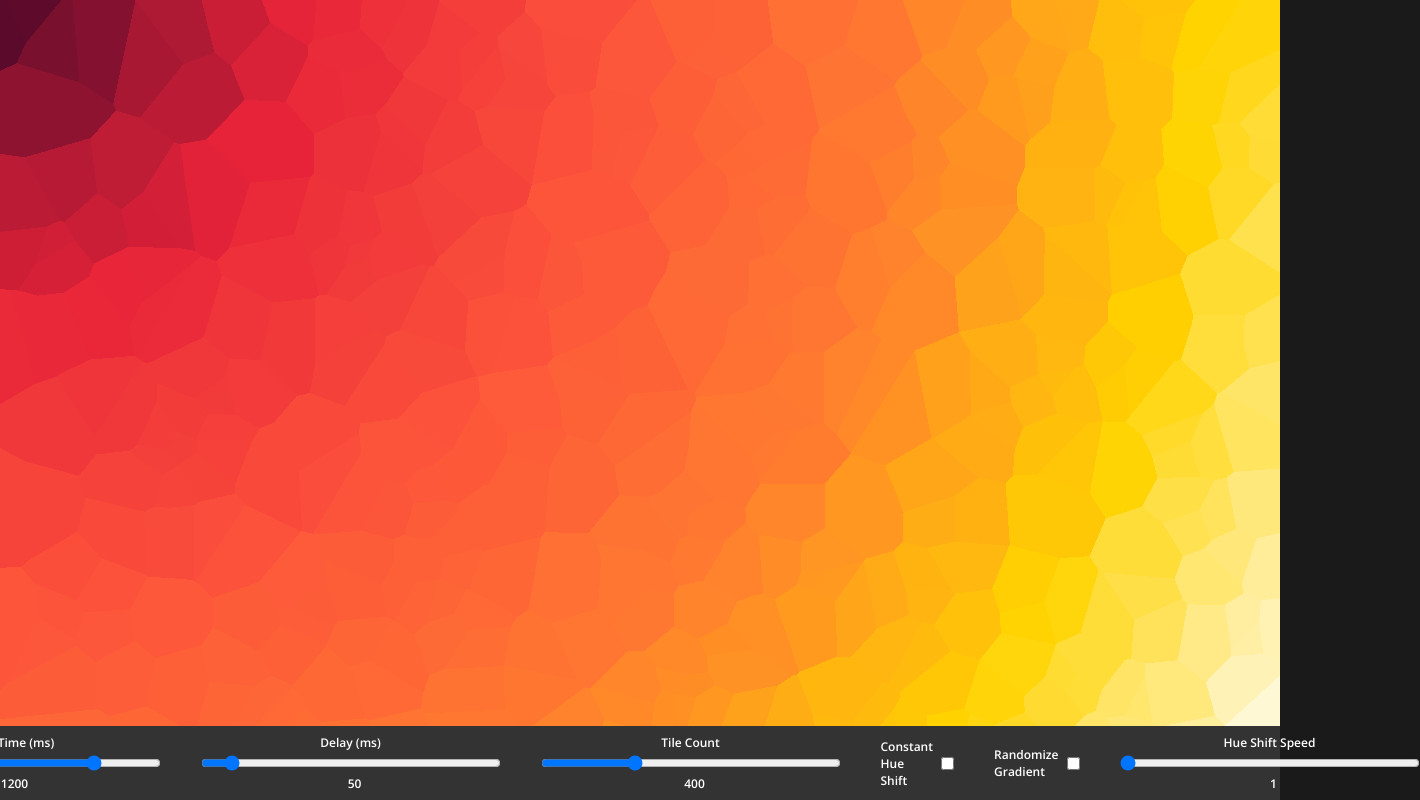
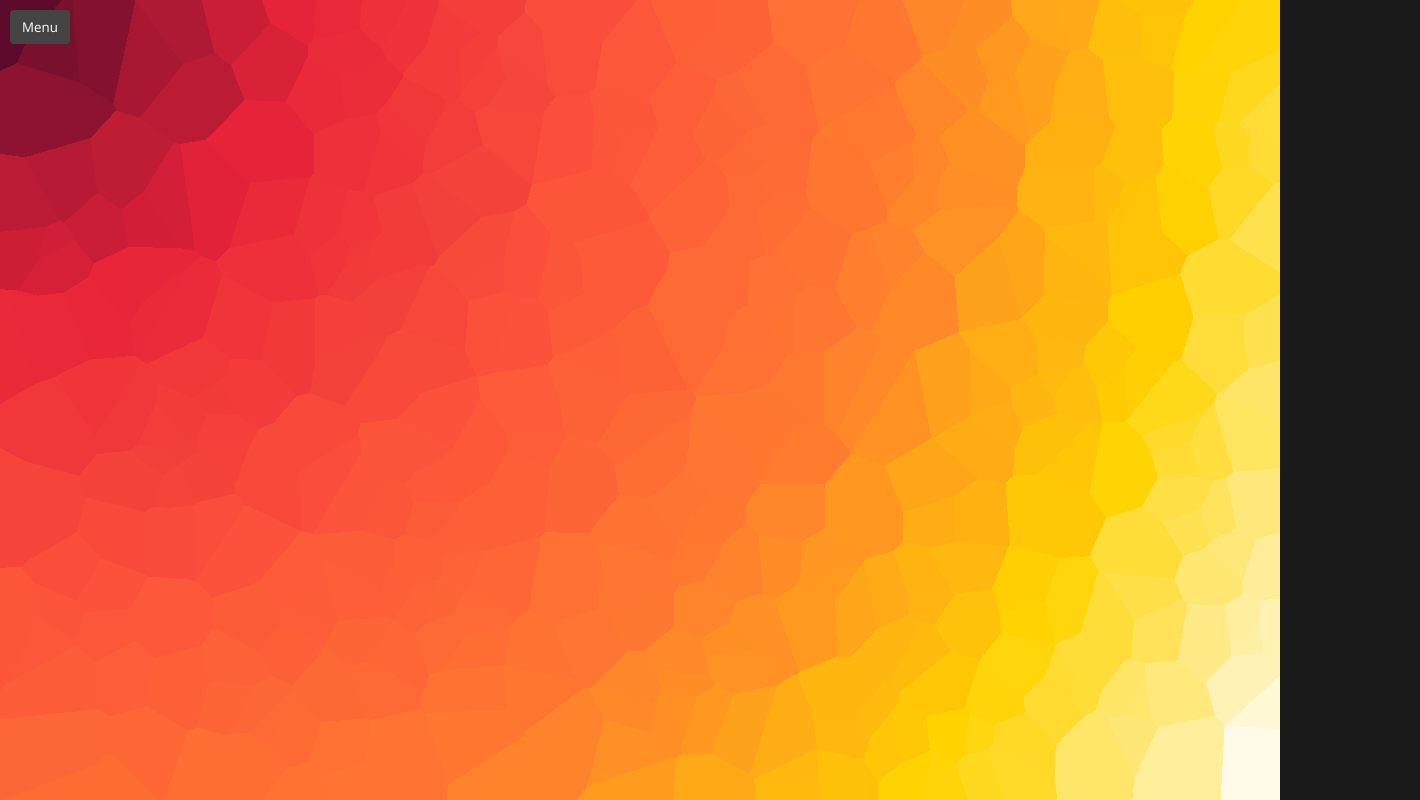
Before and after one commit to nmerchant/mosaic, a plain HTML site: page index.html in a window 1280 px wide. Shown: the whole page, 1420 px wide, since content can reach past the window. Drawn offline with nearby package versions, Linux system fonts and the light colour scheme.

Commit message:
sidebar menu

```diff
--- a/index.html
+++ b/index.html
@@ -3,7 +3,7 @@
 <head>
   <meta charset="UTF-8" />
   <meta name="viewport" content="width=device-width, initial-scale=1.0"/>
-  <title>Voronoi Cascading Hue Shifts (Version 10) - Single Fade</title>
+  <title>Voronoi Mosaic with Responsive Sidebar (Version 11)</title>
   <!-- Google Font: Open Sans -->
   <link
     href="https://fonts.googleapis.com/css2?family=Open+Sans:wght@400;600&display=swap"
@@ -26,26 +26,50 @@
     svg {
       display: block;
     }
-    .controls {
-      position: absolute;
-      bottom: 0;
+
+    /* Sidebar Drawer */
+    .drawer {
+      position: fixed;
+      top: 0;
       left: 0;
-      width: 100%;
+      width: 320px;
+      height: 100%;
       background: #333;
       color: #fff;
-      display: flex;
-      justify-content: center;
-      align-items: center;
-      padding: 8px;
-      gap: 20px;
+      transition: transform 0.3s ease;
+      transform: translateX(-100%);
+      padding: 12px;
+      overflow-y: auto;
+      z-index: 999;
     }
-    .slider-group {
+    .drawer.open {
+      transform: translateX(0);
+    }
+    /* Drawer Toggler Button */
+    .drawer-toggle {
+      position: fixed;
+      top: 10px;
+      left: 10px;
+      z-index: 1000;
+      background: #444;
+      color: #fff;
+      border: none;
+      padding: 8px 12px;
+      cursor: pointer;
+      border-radius: 4px;
+    }
+    .drawer-toggle:hover {
+      background: #555;
+    }
+
+    /* Sliders and toggles inside the drawer */
+    .slider-group, .toggle-group {
       display: flex;
       flex-direction: column;
-      align-items: center;
-      margin: 0 10px;
+      margin-bottom: 12px;
     }
-    .slider-group label {
+    .slider-group label,
+    .toggle-group label {
       font-weight: 600;
       margin-bottom: 4px;
     }
@@ -54,24 +78,28 @@
       font-weight: 600;
     }
     .slider-group input[type="range"] {
-      width: 300px;
+      width: 100%;
       margin-bottom: 4px;
     }
-    .toggle-group {
-      display: flex;
-      flex-direction: row;
-      align-items: center;
-      margin: 0 10px;
+    .toggle-group input[type="checkbox"] {
+      margin-top: 4px;
+      transform: scale(1.2);
+      cursor: pointer;
     }
-    .toggle-group label {
-      font-weight: 600;
-      margin-right: 8px;
+
+    /* Responsive Drawer: show/hide button on small screens */
+    @media (max-width: 768px) {
+      .drawer {
+        width: 260px;
+      }
     }
   </style>
 </head>
 <body>
 
-<div class="controls">
+<button class="drawer-toggle" onclick="toggleDrawer()">Menu</button>
+
+<div id="drawer" class="drawer">
   <div class="slider-group">
     <label for="fadeTimeSlider">Fade Time (ms)</label>
     <input
@@ -132,7 +160,10 @@
 </div>
 
 <script>
-  /* Version 10. Explanation: We unify fade so there's only one transition per BFS tile. */
+  /* Version 11:
+     Responsive with a sidebar drawer.
+     Full fade approach from version 10.
+  */
 
   const F_TIME_MIN = 50,
         F_TIME_MAX = 1500,
@@ -158,13 +189,19 @@
   let startTime = 0;
   let baseColors = {};
 
-  function getCycleTime() {
+  // Drawer toggler
+  function toggleDrawer(){
+    const drawer = document.getElementById("drawer");
+    drawer.classList.toggle("open");
+  }
+
+  function getCycleTime(){
     return BASE_CYCLE_TIME / hueShiftSpeed;
   }
 
   window.addEventListener("DOMContentLoaded", initSliders);
 
-  function initSliders() {
+  function initSliders(){
     const fadeTimeSlider = document.getElementById('fadeTimeSlider');
     fadeTimeSlider.min = F_TIME_MIN;
     fadeTimeSlider.max = F_TIME_MAX;
@@ -194,55 +231,46 @@
     document.getElementById('hueShiftSpeedVal').textContent = hueShiftSpeed;
   }
 
-  function adjustHue(color, shift) {
+  function adjustHue(color, shift){
     const rgb = d3.rgb(color);
     const r = rgb.r / 255;
     const g = rgb.g / 255;
     const b = rgb.b / 255;
+    const max = Math.max(r,g,b);
+    const min = Math.min(r,g,b);
+    const delta = max-min;
 
-    const max = Math.max(r, g, b);
-    const min = Math.min(r, g, b);
-    const delta = max - min;
+    let h=0;
+    if(delta!==0){
+      if(max===r)h=((g-b)/delta+(g<b?6:0))*60;
+      else if(max===g)h=((b-r)/delta+2)*60;
+      else h=((r-g)/delta+4)*60;
+    }
+    const s=(max===0?0:delta/max);
+    const v=max;
+    h=(h+shift)%360;
 
-    let h = 0;
-    if (delta !== 0) {
-      if (max === r) {
-        h = ((g - b) / delta + (g < b ? 6 : 0)) * 60;
-      } else if (max === g) {
-        h = ((b - r) / delta + 2) * 60;
-      } else {
-        h = ((r - g) / delta + 4) * 60;
-      }
-    }
-    const s = (max === 0 ? 0 : delta / max);
-    const v = max;
+    const c=v*s;
+    const x=c*(1-Math.abs((h/60)%2-1));
+    const m=v-c;
+    let r1=0,g1=0,b1=0;
+    if(h<60)  [r1,g1,b1]=[c,x,0];
+    else if(h<120)[r1,g1,b1]=[x,c,0];
+    else if(h<180)[r1,g1,b1]=[0,c,x];
+    else if(h<240)[r1,g1,b1]=[0,x,c];
+    else if(h<300)[r1,g1,b1]=[x,0,c];
+    else        [r1,g1,b1]=[c,0,x];
 
-    h = (h + shift) % 360;
-    const c = v * s;
-    const x = c * (1 - Math.abs((h / 60) % 2 - 1));
-    const m = v - c;
-
-    let r1=0,g1=0,b1=0;
-    if      (h<60)  [r1,g1,b1]=[c,x,0];
-    else if (h<120) [r1,g1,b1]=[x,c,0];
-    else if (h<180) [r1,g1,b1]=[0,c,x];
-    else if (h<240) [r1,g1,b1]=[0,x,c];
-    else if (h<300) [r1,g1,b1]=[x,0,c];
-    else            [r1,g1,b1]=[c,0,x];
-
-    return d3.rgb((r1+m)*255, (g1+m)*255, (b1+m)*255);
+    return d3.rgb((r1+m)*255,(g1+m)*255,(b1+m)*255);
   }
 
-  const originalPalette = ["#54092A","#E72339","#FC523B","#FF7B30","#FFD300","#FFFFFF"];
-  function buildRandomGradient() {
-    const direction = Math.floor(Math.random()*360);
+  const originalPalette=["#54092A","#E72339","#FC523B","#FF7B30","#FFD300","#FFFFFF"];
+  function buildRandomGradient(){
+    const direction=Math.floor(Math.random()*360);
     console.log(`Random gradient direction=${direction}`);
-    const shiftedStops = originalPalette.map(c => adjustHue(c,direction));
-    const domain = [0,0.2,0.4,0.6,0.8,1];
-    return d3.scaleLinear()
-      .domain(domain)
-      .range(shiftedStops)
-      .interpolate(d3.interpolateRgb);
+    const shiftedStops=originalPalette.map(c=>adjustHue(c,direction));
+    const domain=[0,0.2,0.4,0.6,0.8,1];
+    return d3.scaleLinear().domain(domain).range(shiftedStops).interpolate(d3.interpolateRgb);
   }
 
   const defaultGradientScale = d3.scaleLinear()
@@ -250,11 +278,11 @@
     .range(originalPalette)
     .interpolate(d3.interpolateRgb);
 
-  function getGradientScale() {
+  function getGradientScale(){
     return useRandomGradient ? buildRandomGradient() : defaultGradientScale;
   }
 
-  function generateData() {
+  function generateData(){
     return Array.from({length:numPoints},(_,i)=>({
       x:Math.random()*width,
       y:Math.random()*height,
@@ -262,8 +290,8 @@
     }));
   }
   function calculateGradientValue(x,y){
-    const diag = Math.sqrt(width**2+height**2);
-    const dist = Math.sqrt(x**2+y**2);
+    const diag=Math.sqrt(width**2+height**2);
+    const dist=Math.sqrt(x**2+y**2);
     return dist/diag;
   }
   function findNeighbors(pointIndex,delaunay){
@@ -294,7 +322,9 @@
     startTime=Date.now();
     baseColors={};
     svg.selectAll("path").each(function(d){
-      if(d) baseColors[d.index]=d3.select(this).attr("fill");
+      if(d){
+        baseColors[d.index]=d3.select(this).attr("fill");
+      }
     });
     hueShiftTimer=d3.timer(()=>{
       const cycleTime=getCycleTime();
@@ -374,6 +404,7 @@
     if(visited.has(currentIndex))return;
     visited.add(currentIndex);
     console.log(`Visiting tile ${currentIndex} in BFS.`);
+
     const tilePath=paths.filter(dd=>dd.index===currentIndex);
     if(!tilePath.empty()){
       const currentColor=tilePath.attr("fill");
```
